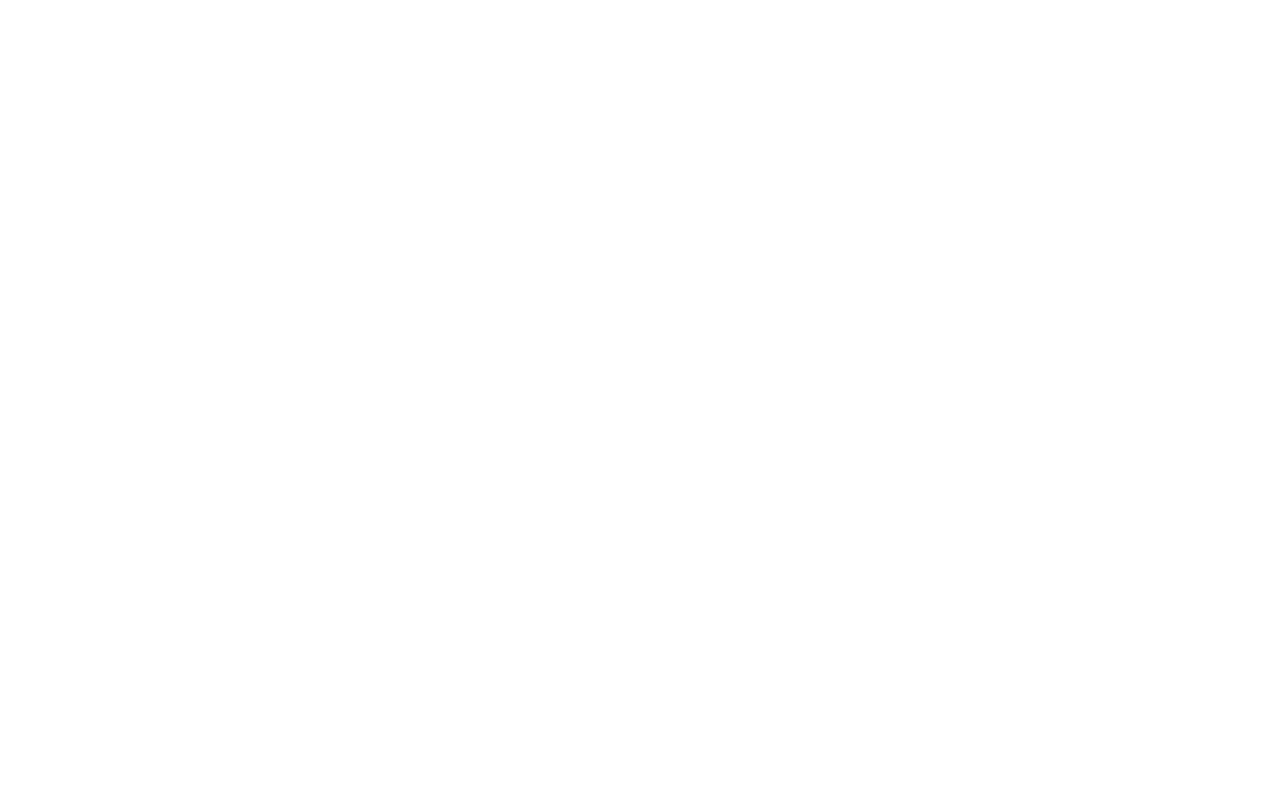
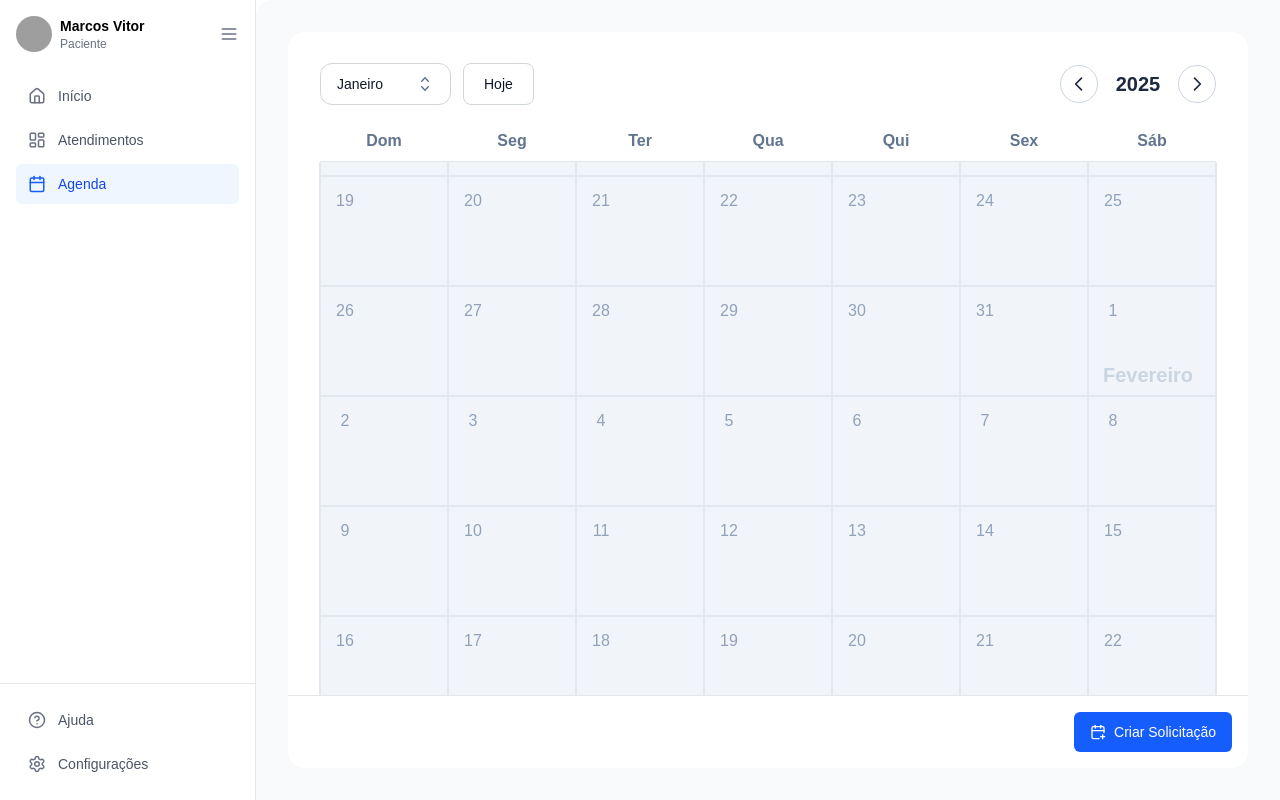
Before and after one commit to EndPoint-Company/sgp, a React (Vite) app: page /student/schedule in a window 1280 px wide. Before the commit this address had no page. Built offline with nearby package versions, Linux system fonts and the light colour scheme; grey boxes are pictures that could not be loaded; a web font is replaced by a local one.

Commit message:
feat(agenda-aluno): agenda do aluno criada

```diff
--- a/src/App.tsx
+++ b/src/App.tsx
@@ -1,7 +1,8 @@
 import { Routes, Route, Navigate } from "react-router-dom";
 import Home from "./pages/psychologist/Home";
 import Appointments from "./pages/psychologist/Appintments";
-import Schedule from "./pages/psychologist/Schedule";
+import SchedulePsychologist from "./pages/psychologist/SchedulePsychologist";
+import ScheduleStudent from "./pages/student/ScheduleStudent";
 import Register from "./pages/auth/Register";
 import Login from "./pages/auth/Login";
 import StudentHomePage from './pages/student/Home';
@@ -16,7 +17,8 @@
 
       <Route path="/psychologist/home" element={<Home />} />
       <Route path="/psychologist/appointments" element={<Appointments />} />
-      <Route path="/psychologist/schedule" element={<Schedule />} />
+      <Route path="/psychologist/schedule" element={<SchedulePsychologist />} />
+      <Route path="/student/schedule" element={<ScheduleStudent />} />
 
       <Route path="/student/home" element={<StudentHomePage />} />
       <Route path="/student/appointments" element={<StudentAppointments />} />
--- a/src/components/ContinuousCalendar.tsx
+++ b/src/components/ContinuousCalendar.tsx
@@ -30,7 +30,6 @@
   events?: Consulta[];
   availability?: Record<string, string[]>;
   onDayClick: (date: Date) => void;
-
   onAddClick?: (date: Date) => void;
   onPendingDaySelect?: (date: Date) => void;
   isSelectionMode?: boolean;
@@ -95,7 +94,7 @@
             containerRect.height / offsetFactor +
             elementRect.height / 2;
         } else {
-          offset = (elementRect.top - containerRect.top) - headerHeight - 16;
+          offset = elementRect.top - containerRect.top - headerHeight - 16;
         }
         container.scrollTo({
           top: container.scrollTop + offset,
@@ -208,7 +207,10 @@
     <div
       className={`no-scrollbar calendar-container h-full overflow-y-auto bg-white pb-10 text-slate-800 shadow-interface rounded-tl-2xl ${className}`}
     >
-      <div id="calendar-header" className="sticky -top-px z-50 w-full bg-white px-5 pt-7 sm:px-8 sm:pt-8">
+      <div
+        id="calendar-header"
+        className="sticky -top-px z-50 w-full bg-white px-5 pt-7 sm:px-8 sm:pt-8"
+      >
         <div className="mb-4 flex w-full flex-wrap items-center justify-between gap-6">
           <div className="flex flex-wrap gap-2 sm:gap-3">
             <Select
@@ -300,42 +302,46 @@
               const hasEvents = (eventsByDate[dateKey] || []).length > 0;
               const isAvailable =
                 availability[dateKey] && availability[dateKey].length > 0;
+
               let isClickable = false;
-              let dayBgColor = "bg-white";
+              let dayBgColor = "bg-slate-100";
+              let textColorClass = "text-slate-800";
+
+              const isPending =
+                role === "psicologo" &&
+                selectedPendingDays.some(
+                  (d) => d.getTime() === currentDate.getTime()
+                );
+
+              const isViewing = viewingDay
+                ? viewingDay.getTime() === currentDate.getTime()
+                : false;
+              const isHighlighted = isPending || isViewing;
+
+              const isTodayDate = currentDate.getTime() === today.getTime();
+              const isNewMonth = day === 1 && isCurrentMonth;
+
+              if (isPending) {
+                dayBgColor = "bg-blue-50 z-50";
+              } else if (!isCurrentMonth || isPast || isWeekend) {
+                dayBgColor = "bg-slate-100";
+                textColorClass = "text-slate-400";
+              } else if (isAvailable) {
+                dayBgColor = "bg-white";
+              } else {
+                dayBgColor = "bg-slate-50";
+              }
 
               if (role === "aluno") {
-                isClickable = isAvailable && !isPast;
-                if (isAvailable && !isPast) dayBgColor = "bg-blue-50";
-                else if (!isCurrentMonth || isPast || isWeekend)
-                  dayBgColor = "bg-slate-50";
+                isClickable = (isAvailable && !isPast) || hasEvents;
               } else {
                 const isPermanentlyDisabled =
                   (isPast || isWeekend) && !hasEvents;
                 isClickable =
                   (!isSelectionMode && (isAvailable || hasEvents)) ||
                   (isSelectionMode && !isPast && !isWeekend && !isAvailable);
-                const isPending = selectedPendingDays.some(
-                  (d) => d.getTime() === currentDate.getTime()
-                );
-                if (isPending) dayBgColor = "bg-blue-50 z-40";
-                else if (isPermanentlyDisabled)
-                  dayBgColor = "bg-slate-50 pointer-events-none";
-                else if (hasEvents && isPast) dayBgColor = "bg-slate-50";
-                else if (isAvailable) dayBgColor = "bg-blue-50";
+                if (isPermanentlyDisabled) dayBgColor += " pointer-events-none";
               }
-
-              const isPending =
-                role === "psicologo" &&
-                selectedPendingDays.some(
-                  (d) => d.getTime() === currentDate.getTime()
-                );
-              const isViewing =
-                role === "psicologo" && viewingDay
-                  ? viewingDay.getTime() === currentDate.getTime()
-                  : false;
-              const isHighlighted = isPending || isViewing;
-              const isTodayDate = currentDate.getTime() === today.getTime();
-              const isNewMonth = day === 1 && isCurrentMonth;
 
               return (
                 <div
@@ -365,14 +371,7 @@
                   <span
                     className={`absolute left-1 top-1 flex size-5 items-center justify-center rounded-full text-xs sm:size-6 sm:text-sm lg:left-2 lg:top-2 lg:size-8 lg:text-base ${
                       isTodayDate ? "bg-blue-500 font-semibold text-white" : ""
-                    } ${
-                      !isCurrentMonth ||
-                      (role === "psicologo" &&
-                        (isPast || isWeekend) &&
-                        !hasEvents)
-                        ? "text-slate-400"
-                        : "text-slate-800"
-                    }`}
+                    } ${textColorClass}`}
                   >
                     {day}
                   </span>
@@ -388,10 +387,29 @@
                           role === "aluno"
                             ? getPsicologoData(event.psicologoId)
                             : getPacienteData(event.pacienteId);
+
+                        let pillColorClasses = "";
+                        switch (event.status) {
+                          case "confirmada":
+                            pillColorClasses = "bg-blue-100 text-blue-800";
+                            break;
+                          case "aguardando aprovacao":
+                            pillColorClasses = "bg-yellow-100 text-yellow-800";
+                            break;
+                          case "cancelada":
+                            pillColorClasses = "bg-red-100 text-red-800";
+                            break;
+                          case "passada":
+                            pillColorClasses = "bg-gray-200 text-gray-700";
+                            break;
+                          default:
+                            pillColorClasses = "bg-gray-100 text-gray-800";
+                        }
+
                         return (
                           <div
                             key={event.id}
-                            className="flex items-center rounded bg-blue-100 px-1.5 py-0.5 text-xs text-blue-800 whitespace-nowrap"
+                            className={`flex items-center rounded px-1.5 py-0.5 text-xs whitespace-nowrap ${pillColorClasses}`}
                           >
                             <span className="font-semibold">
                               {formatEventTime(event.horario)}
@@ -404,7 +422,7 @@
                       })}
                     </div>
                   </div>
-                  {role === "aluno" && isClickable && (
+                  {role === "aluno" && isClickable && !isPast && (
                     <button
                       onClick={(e) => {
                         e.stopPropagation();
@@ -445,7 +463,14 @@
   className?: string;
 }
 
-export const Select = ({ name, value, label, options = [], onChange, className }: SelectProps) => (
+export const Select = ({
+  name,
+  value,
+  label,
+  options = [],
+  onChange,
+  className,
+}: SelectProps) => (
   <div className={`relative ${className}`}>
     {label && (
       <label htmlFor={name} className="mb-2 block font-medium text-slate-800">
--- a/src/components/DayDetailPanel.tsx
+++ b/src/components/DayDetailPanel.tsx
@@ -8,6 +8,7 @@
   id: string;
   title: string;
   start: string;
+  status: 'aguardando aprovacao' | 'confirmada' | 'cancelada' | 'passada';
 }
 
 interface DayDetailPanelProps {
@@ -15,8 +16,8 @@
   availabilityForDay: string[];
   eventsForDay: Event[];
   onClose: () => void;
-  onEdit: () => void;
-  onBlockDay: (day: Date) => void;
+  onEdit?: () => void;
+  onBlockDay?: (day: Date) => void;
 }
 
 export const DayDetailPanel: React.FC<DayDetailPanelProps> = ({
@@ -41,9 +42,29 @@
   }).format(day);
 
   const handleConfirmBlock = () => {
+    // Só chama onBlockDay se ela existir
+    if (onBlockDay) {
       onBlockDay(day);
+    }
     setConfirmModalOpen(false);
   };
+
+  const getStatusChip = (status: Event['status']) => {
+    const styles = {
+      confirmada: 'bg-green-100 text-green-800',
+      'aguardando aprovacao': 'bg-yellow-100 text-yellow-800',
+      cancelada: 'bg-red-100 text-red-800',
+      passada: 'bg-gray-100 text-gray-800'
+    };
+    const text = {
+      confirmada: 'Confirmada',
+      'aguardando aprovacao': 'Pendente',
+      cancelada: 'Cancelada',
+      passada: 'Realizada'
+    }
+    return <span className={`px-2 py-1 text-xs font-medium rounded-full ${styles[status]}`}>{text[status]}</span>;
+  }
+
 
   return (
     <>
@@ -66,7 +87,10 @@
               <ul className="space-y-2">
                 {eventsForDay.map(event => (
                   <li key={event.id} className="bg-blue-50 p-3 rounded-md text-sm">
+                    <div className="flex justify-between items-center mb-1">
                       <p className="font-medium text-blue-800">{new Date(event.start).toLocaleTimeString('pt-BR', { hour: '2-digit', minute: '2-digit' })}</p>
+                      {getStatusChip(event.status)}
+                    </div>
                     <p className="text-blue-700">{event.title}</p>
                   </li>
                 ))}
@@ -98,7 +122,7 @@
           </div>
         </div>
 
-        {!isPastDay && (
+        {!isPastDay && onEdit && onBlockDay && (
           <div className="mt-auto pt-4 border-t border-gray-200 flex flex-col gap-3">
             <button
               onClick={onEdit}
@@ -119,6 +143,7 @@
         )}
       </div>
 
+      {onBlockDay && (
         <ConfirmationModal
           isOpen={isConfirmModalOpen}
           title="Confirmar Bloqueio"
@@ -126,6 +151,7 @@
           onConfirm={handleConfirmBlock}
           onCancel={() => setConfirmModalOpen(false)}
         />
+      )}
     </>
   );
 };
--- a/src/components/ui/Modal.tsx
+++ b/src/components/ui/Modal.tsx
@@ -11,8 +11,8 @@
   return (
     <Dialog.Root open={isOpen} onOpenChange={onClose}>
       <Dialog.Portal>
-        <Dialog.Overlay className="bg-black/30 fixed inset-0" />
-        <Dialog.Content className="fixed left-1/2 top-1/2 -translate-x-1/2 -translate-y-1/2 w-auto bg-white p-6 shadow-lg rounded-xl">
+        <Dialog.Overlay className="bg-black/30 fixed inset-0 z-50" />
+        <Dialog.Content className="fixed left-1/2 top-1/2 -translate-x-1/2 -translate-y-1/2 w-auto bg-white p-6 shadow-lg rounded-xl z-50">
           {children}
         </Dialog.Content>
       </Dialog.Portal>
--- a/src/features/student/home/components/AppointmentRequestFlow.tsx
+++ b/src/features/student/components/AppointmentRequestFlow.tsx
@@ -1,44 +1,48 @@
-import React, { useState } from "react";
+'use client';
+
+import React, { useState, useEffect } from "react";
 import { DayPicker } from "react-day-picker";
 import "react-day-picker/dist/style.css";
 import { ptBR } from "date-fns/locale";
 import { X, CalendarPlus, CheckCircle } from "lucide-react";
 
-const getAvailableTimes = (date: Date): string[] => {
-  return [
-    "08:00",
-    "09:00",
-    "10:00",
-    "11:00",
-    "13:30",
-    "14:30",
-    "15:30",
-    "16:30",
-  ];
-};
+const formatDateKey = (date: Date) => date.toISOString().split("T")[0];
 
 type AppointmentRequestFlowProps = {
   onClose: () => void;
   onConfirm: (data: { date: Date; time: string; description: string }) => void;
+  initialDate?: Date | null;
+  availability: Record<string, string[]>;
 };
 
 export function AppointmentRequestFlow({
   onClose,
   onConfirm,
+  initialDate,
+  availability,
 }: AppointmentRequestFlowProps) {
-  const [step, setStep] = useState<"selection" | "description" | "success">(
-    "selection"
-  );
+  const [step, setStep] = useState<"selection" | "description" | "success">("selection");
   const [selectedDate, setSelectedDate] = useState<Date | undefined>();
   const [availableTimes, setAvailableTimes] = useState<string[]>([]);
   const [selectedTime, setSelectedTime] = useState<string | null>(null);
   const [description, setDescription] = useState("");
 
+const [month, setMonth] = useState<Date>(initialDate || new Date());
+
+  useEffect(() => {
+    if (initialDate) {
+      handleDaySelect(initialDate);
+    }
+  }, [initialDate]);
+
 const handleDaySelect = (date: Date | undefined) => {
     if (!date) return;
     setSelectedDate(date);
+    setMonth(date);
     setSelectedTime(null);
-    setAvailableTimes(getAvailableTimes(date));
+    const dayKey = formatDateKey(date);
+    const timesForDay = availability[dayKey] || [];
+    setAvailableTimes(timesForDay);
   };
 
   const handleSubmit = () => {
@@ -48,8 +52,8 @@
         time: selectedTime,
         description: description,
       });
+      setStep("success");
     }
-    setStep("success");
   };
 
   const dayPickerStyles = `
@@ -89,10 +93,16 @@
                 mode="single"
                 selected={selectedDate}
                 onSelect={handleDaySelect}
+                month={month}
+                onMonthChange={setMonth}
                 locale={ptBR}
                 disabled={[
                   { before: new Date() },
-                  (date: Date) => date.getDay() === 0 || date.getDay() === 6,
+                  (date) => date.getDay() === 0 || date.getDay() === 6,
+                  (date) => {
+                    const dayKey = formatDateKey(date);
+                    return !availability[dayKey] || availability[dayKey].length === 0;
+                  }
                 ]}
               />
             </div>
--- a/src/features/student/home/StudentHomePage.tsx
+++ b/src/features/student/home/StudentHomePage.tsx
@@ -1,4 +1,4 @@
-import React, { useState, useMemo } from "react";
+import React, { useState, useMemo, useEffect } from "react";
 import AppointmentCard from "../../components/AppointmentCard";
 import {
   mockFirebaseData,
@@ -8,13 +8,23 @@
 import type { Consulta } from "../../psychologist/services/apiService";
 import { Plus, CalendarPlus } from "lucide-react";
 import { Modal } from "../../../components/ui/Modal";
-import { AppointmentRequestFlow } from "./components/AppointmentRequestFlow";
+import { AppointmentRequestFlow } from "../components/AppointmentRequestFlow";
 
 const ID_ALUNO_LOGADO = "mu3Mo6I0eSSD3aWZdYte";
 
 export default function StudentHomePage() {
   const [consultas, setConsultas] = useState<Consulta[]>(mockFirebaseData);
   const [isModalOpen, setIsModalOpen] = useState(false);
+
+  const [availability, setAvailability] = useState<Record<string, string[]>>({});
+
+  useEffect(() => {
+    setAvailability({
+      "2025-07-28": ["09:00", "10:00", "14:00"],
+      "2025-07-30": ["11:00"],
+      "2025-08-05": ["08:00", "09:00"],
+    });
+  }, []);
 
   const handleCancelAppointment = (consultaId: string) => {
     setConsultas((prevConsultas) =>
@@ -80,11 +90,10 @@
         <AppointmentRequestFlow
           onClose={() => setIsModalOpen(false)}
           onConfirm={handleCreateRequest}
-        />
+          availability={availability}     />
       </Modal>
 
       <div>
-
         <div className="flex items-center justify-between mb-4">
           <h2 className="text-2xl font-bold">Próximos Atendimentos</h2>
           <button
--- /dev/null
+++ b/src/features/student/schedule/ScheduleStudent.tsx
@@ -0,0 +1,152 @@
+"use client";
+
+import React, { useState, useEffect, useMemo } from "react";
+import { ContinuousCalendar } from "../../../components/ContinuousCalendar";
+import { DayDetailPanel } from "../../../components/DayDetailPanel";
+import { Modal } from "../../../components/ui/Modal";
+import { AppointmentRequestFlow } from "../components/AppointmentRequestFlow";
+import {
+  mockFirebaseData,
+  getPsicologoData,
+} from "../../psychologist/data/mockApi";
+import type { Consulta } from "../../psychologist/services/apiService";
+import { CalendarPlus } from "lucide-react";
+
+const formatDateKey = (date: Date) => date.toISOString().split("T")[0];
+
+const ID_ALUNO_LOGADO = "mu3Mo6I0eSSD3aWZdYte";
+
+export default function StudentSchedule() {
+  const [selectedDayForDetail, setSelectedDayForDetail] = useState<Date | null>(null);
+  const [availability, setAvailability] = useState<Record<string, string[]>>({});
+  const [consultas, setConsultas] = useState<Consulta[]>(mockFirebaseData);
+  const [isRequestModalOpen, setRequestModalOpen] = useState(false);
+
+  const [preselectedDate, setPreselectedDate] = useState<Date | null>(null);
+
+  useEffect(() => {
+    setAvailability({
+      "2025-07-28": ["09:00", "10:00", "14:00"],
+      "2025-07-30": ["11:00"],
+      "2025-08-05": ["08:00", "09:00"],
+    });
+  }, []);
+
+  const userRole = "aluno" as const;
+
+ const userEvents = useMemo(() =>
+    consultas.filter(c => c.pacienteId === ID_ALUNO_LOGADO),
+    [consultas]
+  );
+
+  const handleCreateRequest = (data: { date: Date; time: string; description: string; }) => {
+    const [hours, minutes] = data.time.split(":");
+    const newDate = new Date(data.date);
+    newDate.setHours(parseInt(hours), parseInt(minutes));
+
+    const novaConsulta: Consulta = {
+      id: `new_${Math.random().toString(36).substr(2, 9)}`,
+      pacienteId: ID_ALUNO_LOGADO,
+      psicologoId: "CRsiWje2vKiLsr5fCpxW",
+      horario: newDate.toISOString(),
+      status: "aguardando aprovacao",
+    };
+
+    setConsultas((prev) => [...prev, novaConsulta]);
+    setRequestModalOpen(false);
+  };
+
+  const handleDayClick = (day: Date) => {
+    const dayKey = formatDateKey(day);
+    const hasEvents = userEvents.some(event => formatDateKey(new Date(event.horario)) === dayKey);
+
+    if (hasEvents) {
+      setSelectedDayForDetail(day);
+    } else {
+      const isAvailable = (availability[dayKey] || []).length > 0;
+      const today = new Date();
+      today.setHours(0, 0, 0, 0);
+      const isPast = day < today;
+
+      if (isAvailable && !isPast) {
+        handleOpenRequestModal(day);
+      }
+    }
+  };
+
+  const handleOpenRequestModal = (date?: Date) => {
+    if (date) {
+      setPreselectedDate(date);
+    } else {
+      setPreselectedDate(null);
+    }
+    setRequestModalOpen(true);
+  };
+
+  const availabilityForDay = selectedDayForDetail ? availability[formatDateKey(selectedDayForDetail)] || [] : [];
+
+const eventsForDay = selectedDayForDetail
+    ? userEvents
+        .filter(c => formatDateKey(new Date(c.horario)) === formatDateKey(selectedDayForDetail))
+        .map(c => {
+          const psicologo = getPsicologoData(c.psicologoId);
+          return {
+            id: c.id,
+            start: c.horario,
+            title: `Consulta com ${psicologo?.name || 'Psicólogo(a)'}`,
+            status: c.status
+          };
+        })
+    : [];
+
+  const isSidebarOpen = !!selectedDayForDetail;
+
+  return (
+    <>
+      <Modal isOpen={isRequestModalOpen} onClose={() => setRequestModalOpen(false)}>
+        <AppointmentRequestFlow
+          onClose={() => setRequestModalOpen(false)}
+          onConfirm={handleCreateRequest}
+          initialDate={preselectedDate}
+          availability={availability}
+        />
+      </Modal>
+
+      <div className="relative h-full w-full flex flex-row overflow-hidden rounded-2xl">
+        <div className="flex-1 flex flex-col min-w-0 transition-all duration-300">
+          <div className="flex-1 min-h-0">
+            <ContinuousCalendar
+              role={userRole}
+              currentUserId={ID_ALUNO_LOGADO}
+              events={userEvents}
+              availability={availability}
+              onDayClick={handleDayClick}
+              onAddClick={handleOpenRequestModal}
+              className={isSidebarOpen ? "rounded-tr-none" : "rounded-tr-2xl"}
+               viewingDay={selectedDayForDetail}
+            />
+          </div>
+
+          <div className={`flex-shrink-0 bg-white p-4 border-t border-gray-200 flex justify-end items-center rounded-bl-2xl ${isSidebarOpen ? "rounded-br-none" : "rounded-br-2xl"}`}>
+            <button
+              onClick={() => handleOpenRequestModal()}
+              className="inline-flex items-center justify-center h-10 px-4 py-2 rounded-md bg-blue-600 text-white text-sm font-medium hover:bg-blue-700"
+            >
+              <CalendarPlus className="w-4 h-4 mr-2" />
+              Criar Solicitação
+            </button>
+          </div>
+        </div>
+
+        {selectedDayForDetail && (
+          <DayDetailPanel
+            day={selectedDayForDetail}
+            availabilityForDay={availabilityForDay}
+            eventsForDay={eventsForDay}
+            onClose={() => setSelectedDayForDetail(null)}
+          />
+        )}
+      </div>
+    </>
+  );
+}
--- a/src/pages/psychologist/Schedule.tsx
+++ b/src/pages/psychologist/SchedulePsychologist.tsx
@@ -1,5 +1,5 @@
 import PsychologistLayout from "../../layouts/PsychologistLayout";
-import ScheduleFeature from "../../features/psychologist/schedule/Schedule";
+import ScheduleFeature from "../../features/psychologist/schedule/SchedulePsychologist";
 
 export default function Schedule() {
   return (
--- /dev/null
+++ b/src/pages/student/ScheduleStudent.tsx
@@ -0,0 +1,10 @@
+import StudentLayout from "../../layouts/StudentLayout";
+import ScheduleFeature from "../../features/student/schedule/ScheduleStudent";
+
+export default function Schedule() {
+  return (
+    <StudentLayout>
+      <ScheduleFeature/>
+    </StudentLayout>
+  );
+}
```
Also changed, not shown: src/features/psychologist/schedule/SchedulePsychologist.tsx (renamed from src/features/psychologist/schedule/Schedule.tsx, +2 -6 lines), src/features/student/appointments/StudentAppointmentsPage.tsx (+67 -19 lines), src/index.css (+9 -0 lines). Lines whose indentation alone changed are shown as unchanged.
